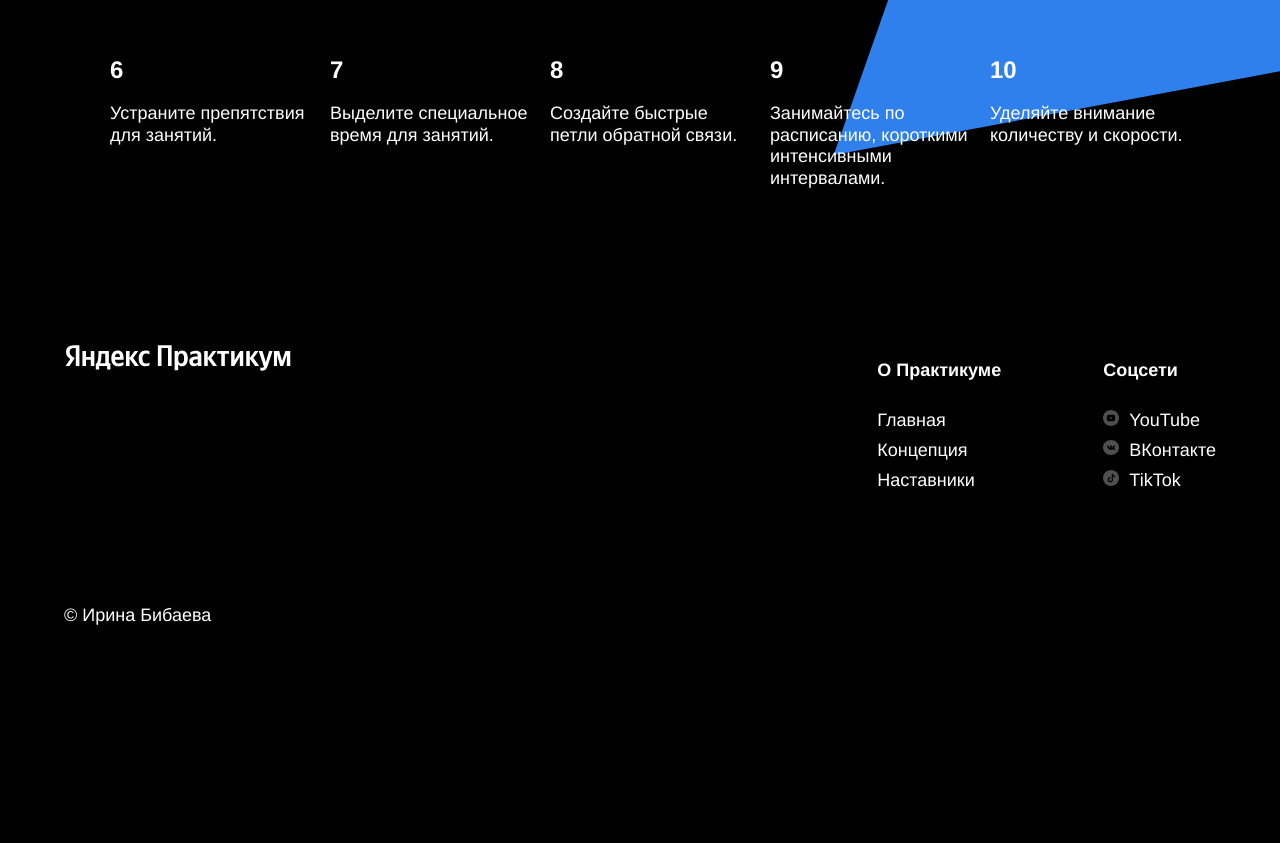
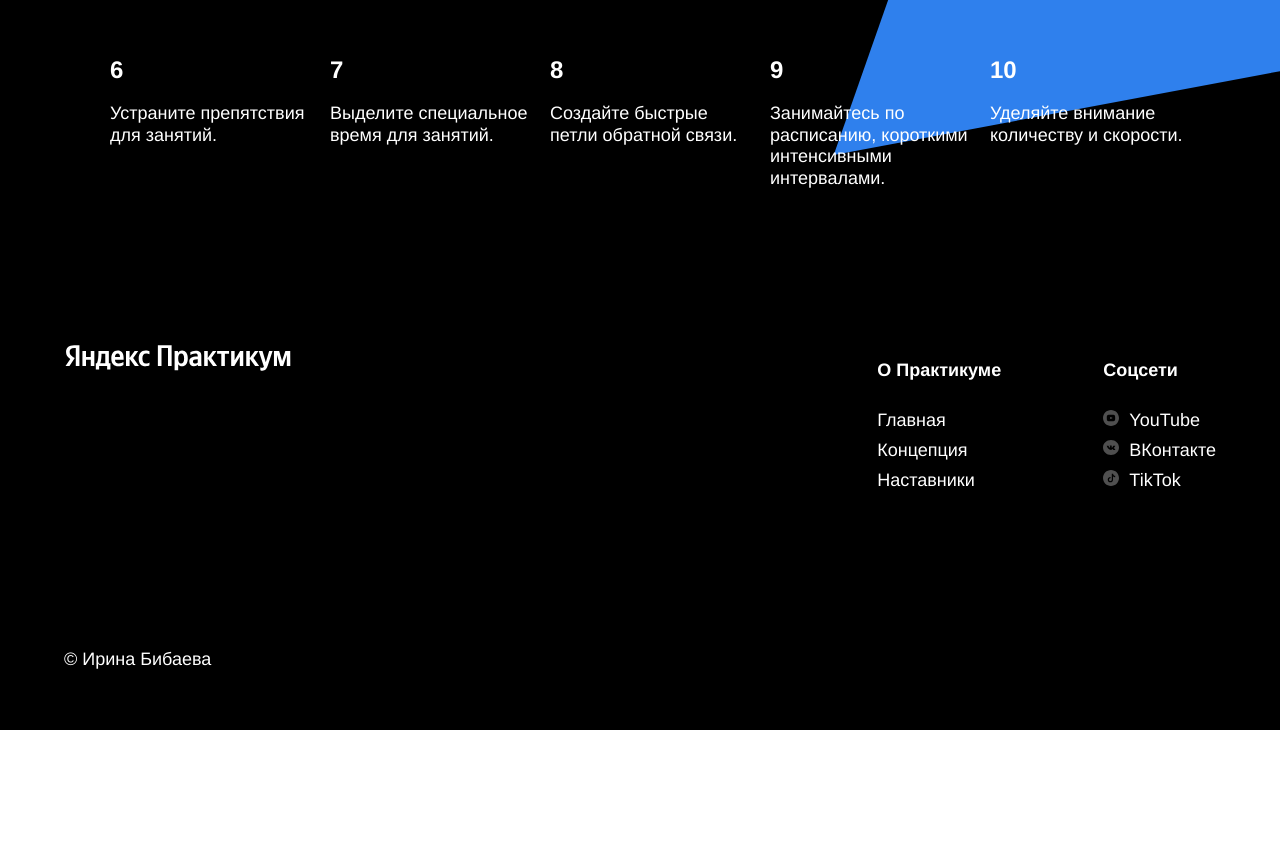
Before and after one commit to IraBbv/how-to-learn, a plain HTML site: page index.html in a window 1280 px wide. Shown: the part 3377-4220 px from the top of the page. After the commit the page ends 4107 px from the top, so only its background shows below. Drawn offline with Linux system fonts and the light colour scheme.

Commit message:
all done

```diff
--- a/index.html
+++ b/index.html
@@ -133,7 +133,7 @@
       <div class="footer__columns">
         <div class="footer__column_content_copyright">
           <div class="logo logo_place_footer"></div>
-          <h3 class="footer__author">&copy Ирина Бибаева</h3>
+          <h2 class="footer__author">&copy Ирина Бибаева</h2>
         </div>
         <div class="footer__column_content_info">
           <h2 class="footer__column-heading">О Практикуме</h2>
--- a/styles/style.css
+++ b/styles/style.css
@@ -250,11 +250,11 @@
 }
 
 .footer {
+  width: 100%;
+  min-height: 350px;
   background-color: #000;
   display: flex;
   justify-content: center;
-  min-height: 350px;
-  height: auto;
   padding-top: 60px;
   padding-bottom: 40px;
 }
@@ -267,13 +267,16 @@
 
 .footer__column_content_copyright {
   flex-basis: 711px;
+  margin: 0;
+  display: flex;
+  flex-direction: column;
+  justify-content: space-between;
 }
 
 .footer__author {
   color: white;
-  margin-top: 18px;
-  margin-bottom: 18px;
-  line-height: 25;
+  margin: 18px 0;
+  line-height: 25px;
   font-size: 18px;
   font-weight: normal;
 }
```
